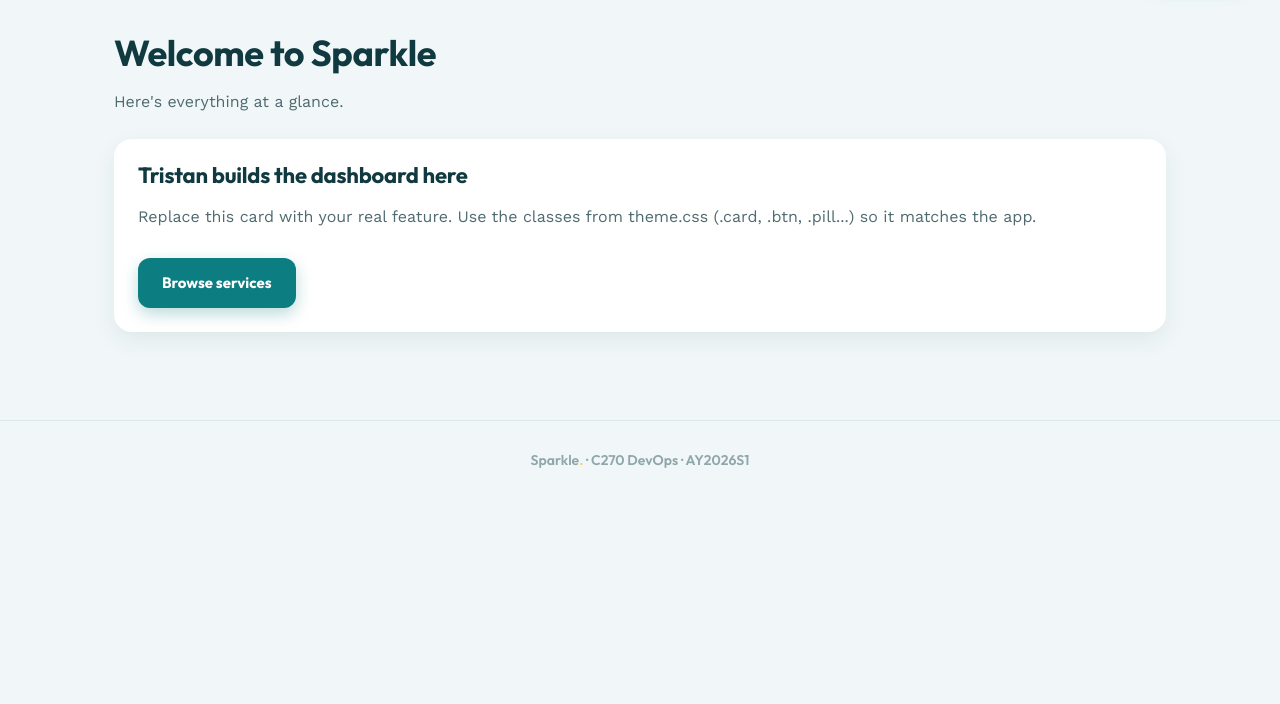
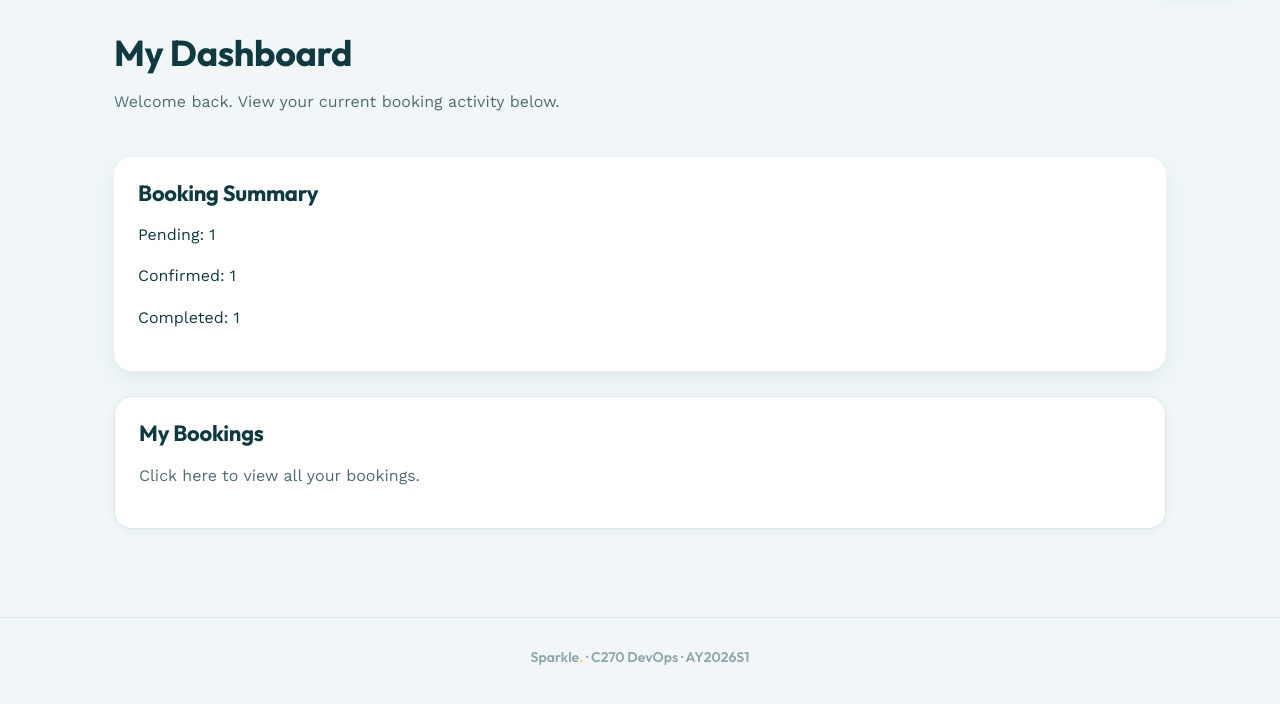
Before and after one commit to Hao-Jun-rp/C270-Team2, a Flask app: page / in a window 1280 px wide. Shown: the part 81-785 px from the top of the page. Run offline with Flask 3, Linux system fonts and the light colour scheme.

Commit message:
Completed dashboard feature with booking navigation flow

```diff
--- a/app/dashboard/routes.py
+++ b/app/dashboard/routes.py
@@ -1,12 +1,140 @@
 """
-DASHBOARD feature (Tristan) — starter stub. This is the app's landing page.
-You OWN this folder.
+DASHBOARD feature (Tristan)
+Handles:
+- Dashboard homepage
+- Booking list page
+- Individual booking detail page
+
+Temporary mock data used for development.
+Waiting future integration with booking module.
 """
+
 from flask import Blueprint, render_template
 
-dashboard_bp = Blueprint("dashboard", __name__, template_folder="templates")
+dashboard_bp = Blueprint(
+    "dashboard",
+    __name__,
+    template_folder="templates"
+)
 
 
+# --------------------------------------------------
+# TEMPORARY MOCK DATA
+# TODO:
+# Replace this function with booking module integration
+# when booking system is completed.
+# --------------------------------------------------
+
+def get_bookings():
+
+    return [
+
+        {
+            "id": 1,
+            "service": "Home Cleaning",
+            "date": "1 July 2026",
+            "status": "Pending",
+            "address": "123 Example Street",
+            "notes": "Focus on kitchen"
+        },
+
+        {
+            "id": 2,
+            "service": "Deep Cleaning",
+            "date": "5 July 2026",
+            "status": "Confirmed",
+            "address": "456 Sample Avenue",
+            "notes": "Full apartment cleaning"
+        },
+
+        {
+            "id": 3,
+            "service": "Office Cleaning",
+            "date": "10 July 2026",
+            "status": "Completed",
+            "address": "789 Business Road",
+            "notes": "Clean meeting room"
+        }
+
+    ]
+
+
+# Dashboard homepage
 @dashboard_bp.route("/")
+@dashboard_bp.route("/dashboard")
 def home():
-    return render_template("dashboard/home.html")
+
+    bookings = get_bookings()
+    pending_count = 0
+    confirmed_count = 0
+    completed_count = 0
+
+    for booking in bookings:
+
+        if booking["status"] == "Pending":
+            pending_count += 1
+
+        elif booking["status"] == "Confirmed":
+            confirmed_count += 1
+
+        elif booking["status"] == "Completed":
+            completed_count += 1
+
+    return render_template(
+    "dashboard/home.html",
+    bookings=bookings,
+    pending_count=pending_count,
+    confirmed_count=confirmed_count,
+    completed_count=completed_count
+    )
+
+
+
+# All bookings page
+
+@dashboard_bp.route("/bookings")
+def bookings_page():
+
+    bookings = get_bookings()
+
+    return render_template(
+        "dashboard/bookings.html",
+        bookings=bookings
+    )
+
+
+# Individual booking detail page
+
+@dashboard_bp.route("/bookings/<int:booking_id>")
+def booking_detail(booking_id):
+
+    selected_booking = None
+    bookings = get_bookings()
+
+    for booking in bookings:
+        if booking["id"] == booking_id:
+            selected_booking = booking
+            break
+
+    return render_template(
+        "dashboard/booking_detail.html",
+        booking=selected_booking
+    )
+
+
+# --------------------------------------------------
+# FUTURE INTEGRATION EXAMPLE
+# DO NOT ENABLE YET
+# Replace get_bookings() with booking module later
+# --------------------------------------------------
+
+"""
+Example future integration:
+
+def get_bookings():
+
+    return Booking.query.filter_by(
+        user_id=current_user.id
+    ).all()
+
+"""
--- a/app/dashboard/templates/dashboard/home.html
+++ b/app/dashboard/templates/dashboard/home.html
@@ -1,13 +1,49 @@
 {% extends "base.html" %}
-{% block title %}Dashboard &middot; Sparkle{% endblock %}
+
+{% block title %}
+Dashboard · Sparkle
+{% endblock %}
+
 {% block content %}
-  <h1>Welcome to Sparkle</h1>
-  <p class="text-muted">Here's everything at a glance.</p>
 
-  <div class="card card-raised" style="margin-top:24px">
-    <h3>Tristan builds the dashboard here</h3>
-    <p class="text-muted">Replace this card with your real feature. Use the
-       classes from theme.css (.card, .btn, .pill...) so it matches the app.</p>
-    <a class="btn btn-primary" href="{{ url_for('listings.index') }}" style="margin-top:12px">Browse services</a>
-  </div>
+<h1>My Dashboard</h1>
+
+<p class="text-muted">
+    Welcome back. View your current booking activity below.
+</p>
+
+<br>
+
+<!-- Booking Summary -->
+
+<div class="card card-raised">
+
+    <h3>Booking Summary</h3>
+
+    <p>Pending: {{ pending_count }}</p>
+
+    <p>Confirmed: {{ confirmed_count }}</p>
+
+    <p>Completed: {{ completed_count }}</p>
+</div>
+
+<br>
+
+<!-- Main Navigation Card -->
+
+<a href="{{ url_for('dashboard.bookings_page') }}"
+   style="text-decoration:none; color:inherit;">
+
+    <div class="card">
+
+        <h3>My Bookings</h3>
+
+        <p class="text-muted">
+            Click here to view all your bookings.
+        </p>
+
+    </div>
+
+</a>
+
 {% endblock %}
```
Also changed, not shown: app/dashboard/templates/dashboard/booking_detail.html (added, +44 -0 lines), app/dashboard/templates/dashboard/bookings.html (added, +57 -0 lines).
